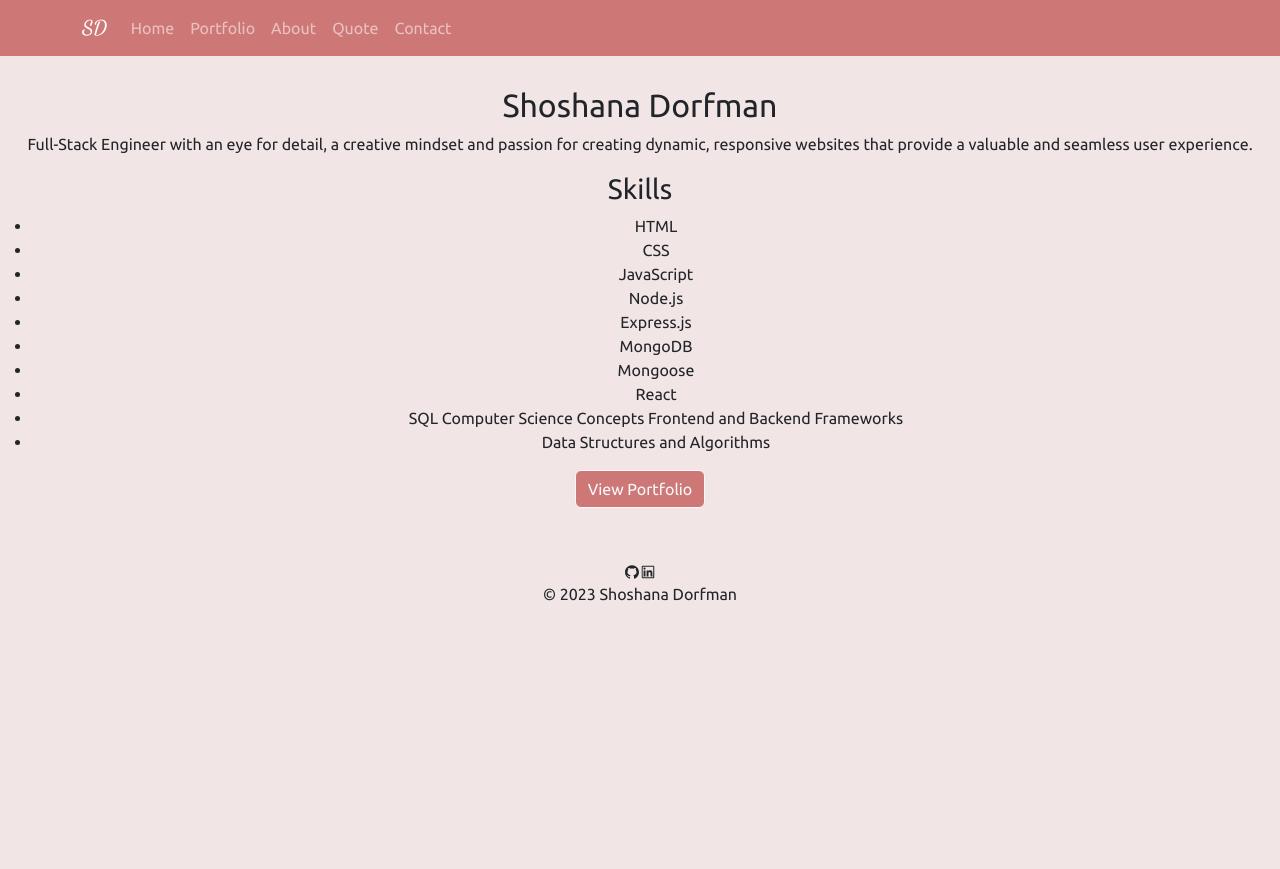
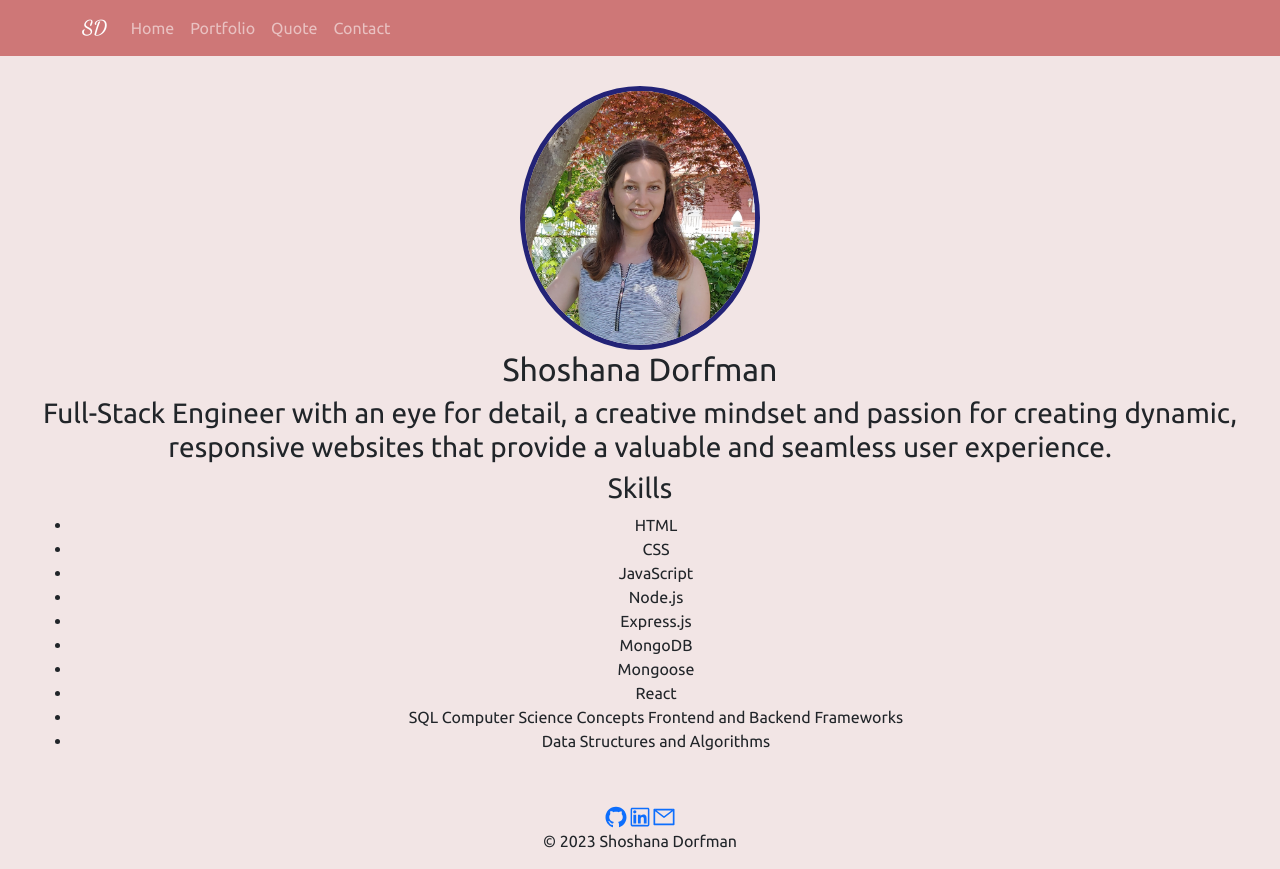
Before and after one commit to S-Dorfman/Portfolio, a React (Create React App) app: page / in a window 1280 px wide. Before the commit the page ends 800 px from the top, so only its background shows below. Built offline with nearby package versions, Linux system fonts and the light colour scheme.

Commit message:
add photo and footer links

```diff
--- a/src/App.css
+++ b/src/App.css
@@ -15,6 +15,8 @@ body {
 .home-page {
   margin-top: 20px;
   margin-bottom: 40px;
+  margin-left: 40px;
+  margin-right: 40px;
 }
 
 .skills {
@@ -32,6 +34,15 @@ body {
  gap: 5px;
 
 }
+
+/* profile image */
+img {
+border: 5px solid rgb(35, 35, 119);
+ border-radius: 50%;
+ width: 20%;
+ height: auto;
+}
+
 /* .project-cards {
   display: flex;
   flex-direction: row;
--- a/src/App.js
+++ b/src/App.js
@@ -2,7 +2,7 @@ import { BrowserRouter as Router, Routes, Route } from "react-router-dom";
 import './App.css';
 import Home from './pages/Home';
 import Portfolio from "./pages/Portfolio";
-import About from "./pages/About";
+// import About from "./pages/About";
 import Quote from "./pages/Quote";
 import Contact from "./pages/Contact";
 import NavBar from "./components/Navbar";
@@ -17,7 +17,7 @@ function App() {
       <Routes>
         <Route path="/" element={<Home />} />
         <Route path="/portfolio" element={<Portfolio />} />
-        <Route path="/about" element={<About />} />
+        {/* <Route path="/about" element={<About />} /> */}
         <Route path="/quote" element={<Quote />} />
         <Route path="/contact" element={<Contact />} />
       </Routes>
--- a/src/components/Footer.js
+++ b/src/components/Footer.js
@@ -1,4 +1,4 @@
-import { AiOutlineGithub, AiOutlineLinkedin } from 'react-icons/ai';
+import { AiOutlineGithub, AiOutlineLinkedin, AiOutlineMail } from 'react-icons/ai';
 
 
 
@@ -6,8 +6,13 @@ function Footer() {
   return (
     // TODO make icons a link
     <div className="Footer">
-          <AiOutlineGithub />
-          <AiOutlineLinkedin />
+      <a href="https://github.com/S-Dorfman"><AiOutlineGithub size='1.5rem' /></a>
+      <a href="https://www.linkedin.com/in/shoshana-dorfman-859b161a2/"><AiOutlineLinkedin size='1.5rem'/></a>
+      <a href="mailto:sdorfman.tech@gmail.com"><AiOutlineMail size='1.5rem'/></a>
+
+
+
+
 
         <p> &copy;  2023 Shoshana Dorfman</p>
     </div>
--- a/src/components/Navbar.js
+++ b/src/components/Navbar.js
@@ -11,7 +11,7 @@ function NavBar() {
           <Nav className="me-auto">
           <Nav.Link as={Link} to="/">Home</Nav.Link>
             <Nav.Link as={Link} to='/portfolio'>Portfolio</Nav.Link>
-            <Nav.Link as={Link} to='/about'>About</Nav.Link>
+            {/* <Nav.Link as={Link} to='/about'>About</Nav.Link> */}
             <Nav.Link as={Link} to='/quote'>Quote</Nav.Link>
             <Nav.Link as={Link} to='/contact'>Contact</Nav.Link>
           </Nav>
--- a/src/pages/About.js
+++ b/src/pages/About.js
@@ -1,14 +1,14 @@
 
 
-function About() {
-  return (
-    <div>
-        <h2>About</h2>
-        <p>Shoshana is currently attending an immersive Software Engineering program at Per Scholas. She is learning HTML, CSS, ReactJS and the MERN stack and applying these skills to creating a portfolio of real world responsive websites.
-  Following the program's completion in May 2023, Shoshana will be open to a position in the Technology sector as a Software Engineer in a position that will utilize her skills.
-  She has a background in administration in the legal and medical fields. She is a strong communicator, problem solver and is adept to working in fast-paced environments. Coming to Technology from a non- traditional background, Shoshana looks forward to bringing her unique perspective to the Technology field.</p>
-    </div>
-  )
-}
+// function About() {
+//   return (
+//     <div>
+//         <h2>About</h2>
+//         <p>Shoshana is currently attending an immersive Software Engineering program at Per Scholas. She is learning HTML, CSS, ReactJS and the MERN stack and applying these skills to creating a portfolio of real world responsive websites.
+//   Following the program's completion in May 2023, Shoshana will be open to a position in the Technology sector as a Software Engineer in a position that will utilize her skills.
+//   She has a background in administration in the legal and medical fields. She is a strong communicator, problem solver and is adept to working in fast-paced environments. Coming to Technology from a non- traditional background, Shoshana looks forward to bringing her unique perspective to the Technology field.</p>
+//     </div>
+//   )
+// }
 
-export default About;
+// export default About;
--- a/src/pages/Home.js
+++ b/src/pages/Home.js
@@ -1,14 +1,21 @@
-import { Button } from "react-bootstrap";
+// import { Button } from "react-bootstrap";
+// import Portfolio from "./Portfolio";
 import '../App.css';
+import photo from '../images/photo.jpg'
+
 
 function Home() {
   return (
     <div className="home-page">
     <div className="">
+    <img src={photo} alt="Shoshana"></img>
     <h2>Shoshana Dorfman</h2>
-    <p>Full-Stack Engineer with an  eye for detail, a creative mindset and passion for creating dynamic, responsive websites
-      that provide a valuable and seamless user experience.</p>
+    <h3>Full-Stack Engineer with an  eye for detail, a creative mindset and
+      passion for creating dynamic, responsive websites
+      that provide a valuable and seamless user experience.</h3>
     </div>
+
+    {/* add icons here */}
 
     <div className="skills">
     <h3>Skills</h3>
@@ -26,10 +33,10 @@ function Home() {
     </ul>
     </div>
 
-    <div>
-      {/* ?page reloads */}
+     {/* todo link does not work on deployed site */}
+    {/* <div>
     <Button href="/portfolio" variant="outline-light" style={{backgroundColor: "#CE7777"}}>View Portfolio</Button>
-    </div>
+    </div> */}
 
     </div>
   )
```
Also changed, not shown: src/images/photo.jpg (added), 1 other file (tests, documents, lock files or other folders).
